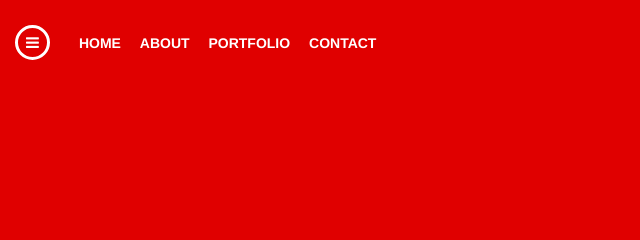
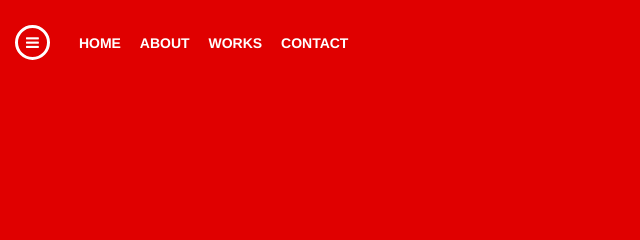
Before and after one commit to AdityaTiwari2102/Portfolio, a plain HTML site: page index.html in a window 1280 px wide. Both pictures are taken after a click on the element 32 px from the left and 42 px from the top of the page. Shown: the top 240 px of the page, 0-640 px from the left. Drawn offline with nearby package versions, Linux system fonts and the light colour scheme.

Commit message:
Update index.html

```diff
--- a/index.html
+++ b/index.html
@@ -35,7 +35,7 @@
                                         <a href="#block2">About</a>
                                     </li>
                                     <li>
-                                        <a href="#block3">Portfolio</a>
+                                        <a href="#block3">Works</a>
                                     </li>
                                     <li>
                                         <a href="#block4">Contact</a>
@@ -79,7 +79,7 @@
                                         <a href="#block2">About</a>
                                     </li>
                                     <li>
-                                        <a href="#block3">Portfolio</a>
+                                        <a href="#block3">Works</a>
                                     </li>
                                     <li>
                                         <a href="#block4">Contact</a>
@@ -138,7 +138,7 @@
                                         <a href="#block2">About</a>
                                     </li>
                                     <li>
-                                        <a href="#block3">Portfolio</a>
+                                        <a href="#block3">Works</a>
                                     </li>
                                     <li>
                                         <a href="#block4">Contact</a>
@@ -293,7 +293,7 @@
                                         <a href="#block2">About</a>
                                     </li>
                                     <li>
-                                        <a href="#block3">Portfolio</a>
+                                        <a href="#block3">Works</a>
                                     </li>
                                     <li>
                                         <a href="#block4">Contact</a>
```
